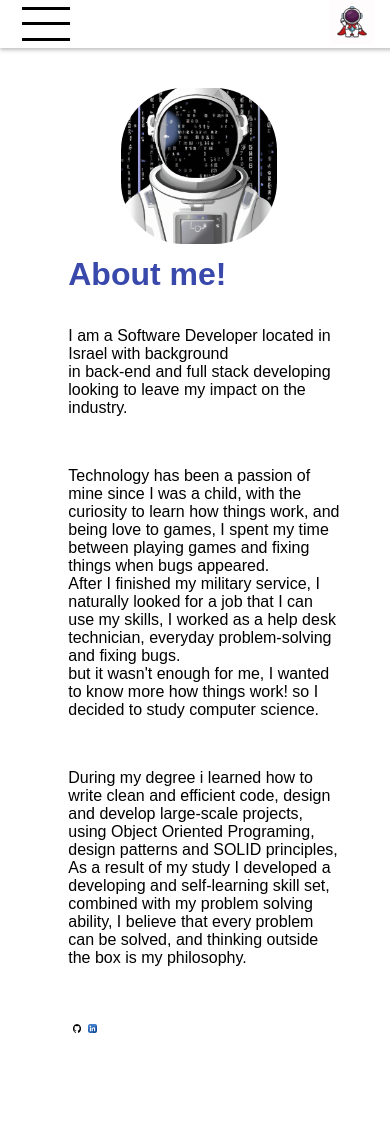
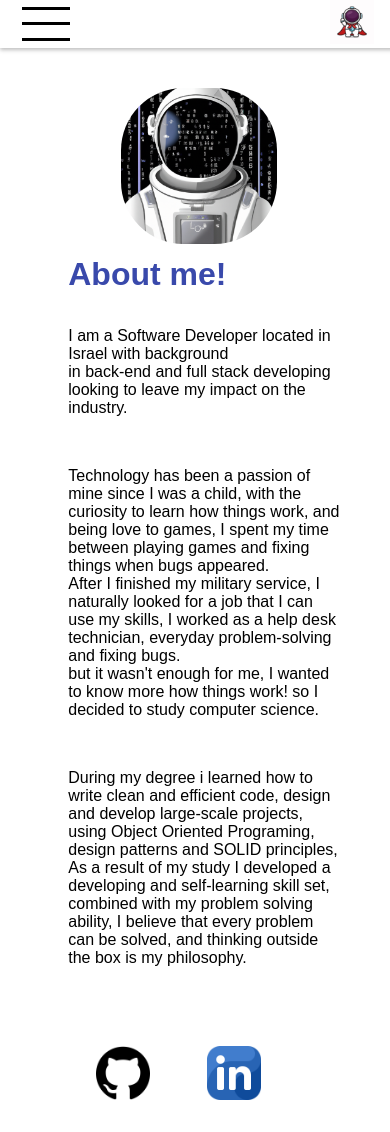
Before and after one commit to aradbivas/portfolio, a React (Create React App) app: page /aboutme in a window 390 px wide. Before the commit the page ends 1037 px from the top, so only its background shows below. Built offline with nearby package versions, Linux system fonts and the light colour scheme.

Commit message:
fixed about me links

```diff
--- a/src/App.js
+++ b/src/App.js
@@ -18,7 +18,6 @@ function App() {
             </Routes>
             </main>
 
-
         </BrowserRouter>
   );
 }
--- a/src/Components/AboutMe.css
+++ b/src/Components/AboutMe.css
@@ -54,5 +54,10 @@ h1.about-me
     p.para{
         width: 100%;
     }
+    div.link-container img{
+        width: 20%;
+        margin: 10%;
+
+    }
 
 }
--- a/src/Components/AboutMe.js
+++ b/src/Components/AboutMe.js
@@ -41,8 +41,8 @@ const AboutMe = () => {
                     <br/>
                     <br/>
                     <div className='link-container'>
-                        <a href='https://github.com/aradbivas'><img src={github} className='links' alt='github'/></a>
-                        <a href='https://www.linkedin.com/in/arad-bivas/'><img src={linkedin} className='links' alt='linkedin'/></a>
+                        <a href='https://github.com/aradbivas' target='_blank' rel="noreferrer"><img src={github} className='links' alt='github'/></a>
+                        <a href='https://www.linkedin.com/in/arad-bivas/' target='_blank' rel="noreferrer"><img src={linkedin} className='links' alt='linkedin'/></a>
                     </div>
 
                 </div>
```
